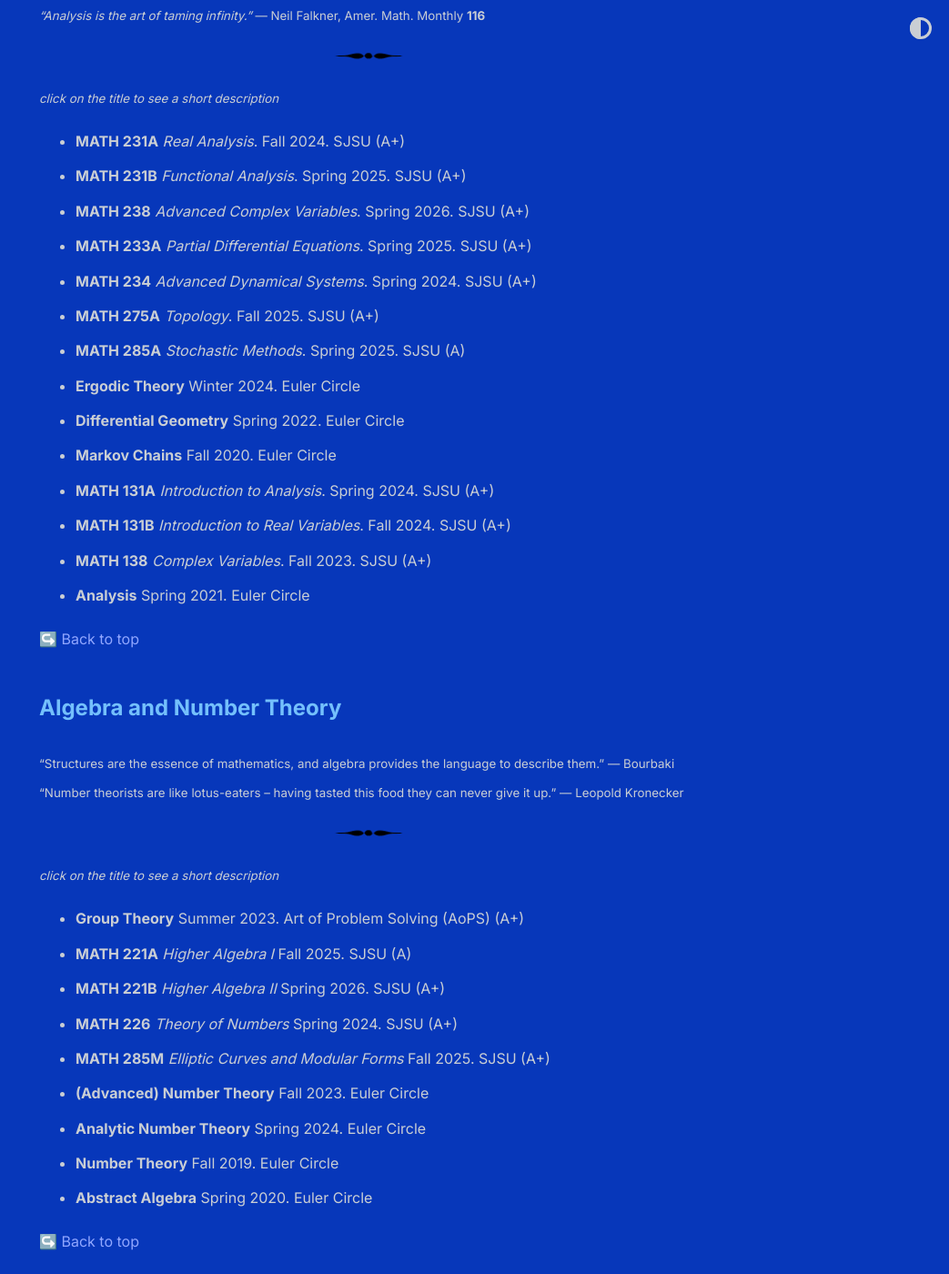
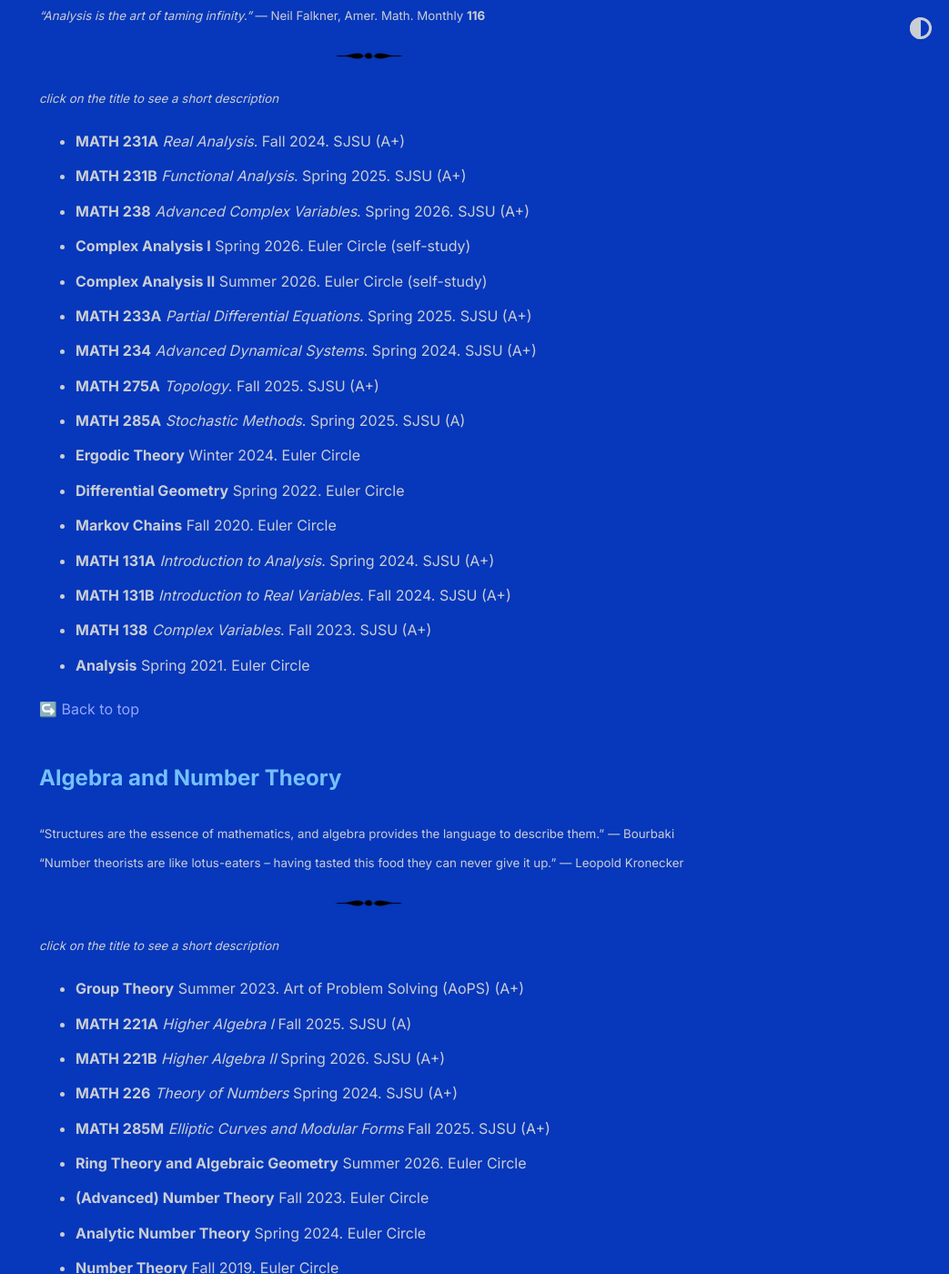
Before and after one commit to shihankanungo/shihankanungo.github.io, a Jekyll site: the page built from courses.md, in a window 1280 px wide and 1400 px high, scrolled down 1329 px. Shown: the whole window at 91% size, without its empty margins (237-1280 px from the left). Built offline with Jekyll 4.4.1, drawn with Linux system fonts in a browser that asks for light colours.

Commit message:
Update courses.md

```diff
--- a/courses.md
+++ b/courses.md
@@ -48,6 +48,18 @@ Here are the courses grouped by subject area, along with a short description of
   <summary style="list-style-type: none;"><b>MATH 238</b> <i>Advanced Complex Variables</i>. Spring 2026. SJSU (A+) </summary>
   <small>Cauchy’s Theorem, Meromorphic Functions, Residue Theorem, Fourier Transforms, Conformal Mappings.</small><br>
   <small>Textbook: Stein and Shakarchi. <i>Complex Analysis</i>.</small>
+</details></li>
+
+<li><details>
+  <summary style="list-style-type: none;"><b>Complex Analysis I</b> Spring 2026. Euler Circle (self-study)</summary>
+  <small>Cauchy integral formula, residues & series, branch points, Riemann surfaces, products, Gamma function.</small><br>
+  <small>Textbook: Simon Rubinstein-Salzedo. <i>Complex Analysis.</i> Chapters 1&mdash;9</small>
+</details></li>
+
+<li><details>
+  <summary style="list-style-type: none;"><b>Complex Analysis II</b> Summer 2026. Euler Circle (self-study) </summary>
+  <small>The Hadamard product, conformal mappings, Riemann mapping theorem, elliptic functions, Picard’s little theorem, the Wiener–Ikehara theorem, analytic continuation, the prime number theorem, Theta functions.</small><br>
+  <small>Textbook: Simon Rubinstein-Salzedo. <i>Complex Analysis.</i> Chapters 10&mdash;18</small>
 </details></li>
 
 <li><details>
@@ -156,6 +168,12 @@ Here are the courses grouped by subject area, along with a short description of
   <summary style="list-style-type: none;"><b>MATH 285M</b> <i>Elliptic Curves and Modular Forms</i> Fall 2025. SJSU (A+)</summary>
   <small>Elliptic curves, modular curves, modular forms, L-functions.</small> <br>
   <small>Textbook: Álvaro Lozano-Robledo. <i>Elliptic Curves, Modular Forms, and Their L-functions.</i></small>
+</details></li>
+
+<li><details>
+  <summary style="list-style-type: none;"><b>Ring Theory and Algebraic Geometry</b> Summer 2026. Euler Circle</summary>
+  <small>Commutative rings and ideals, affine and projective algebraic geometry, Hilbert's Nullstellensatz, localization and local rings, singularities and normalization, affine schemes and morphisms of schemes.</small> <br>
+  <small>Textbook: Simon Rubinstein-Salzedo. <i>Abstract Algebra Chapters 10&mdash;18</i></small>
 </details></li>
 
 <li><details>
```
